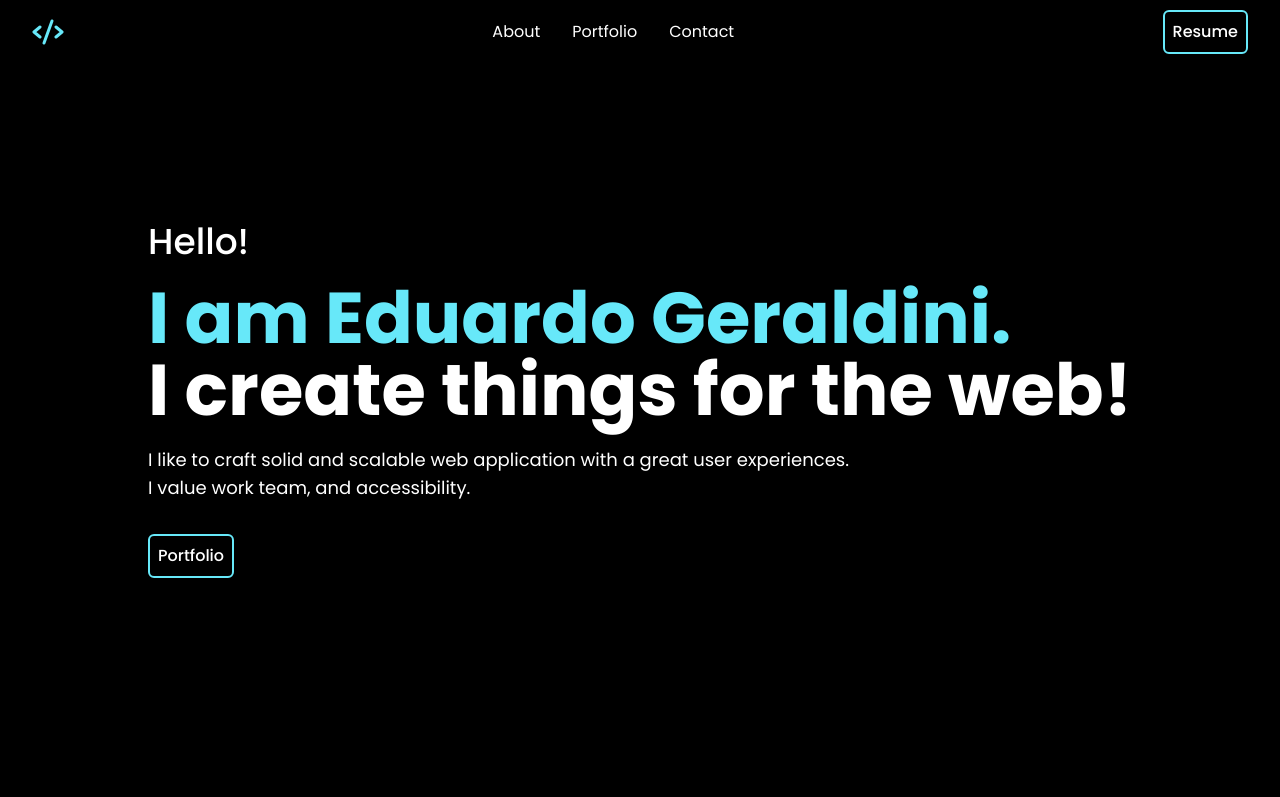
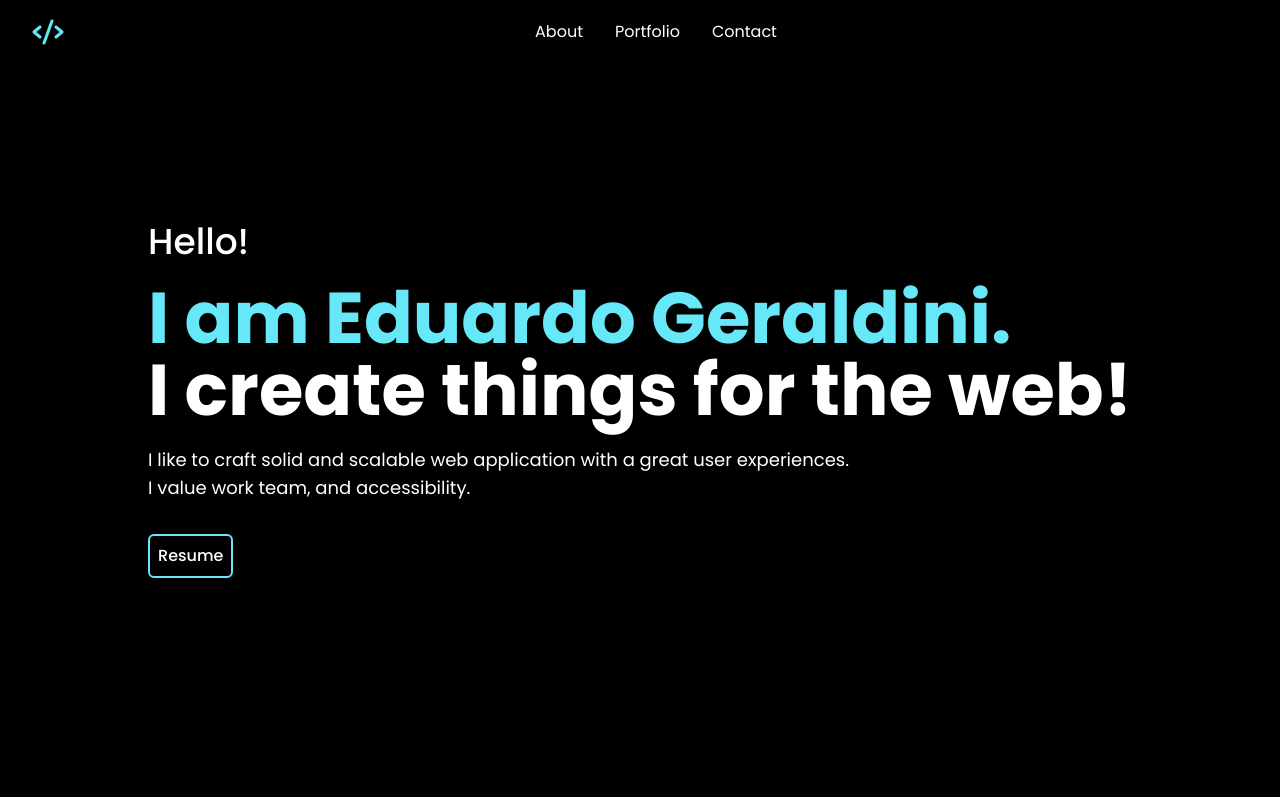
Before and after one commit to eduardogeraldini/portfolio, a React (Vite) app: page / in a window 1280 px wide. Shown: the top 797 px of the page. Built offline with nearby package versions, Linux system fonts and the light colour scheme.

Commit message:
feat: add button resume

```diff
--- a/src/components/Menu.tsx
+++ b/src/components/Menu.tsx
@@ -81,9 +81,7 @@ export function Menu() {
             </div>
           </div>}
 
-        <a className="sm:hidden" href="https://drive.google.com/file/d/1ggJa-l6tymp3Bob9eBwMtvLIOmfDNH3c/view?usp=sharing" target="_blank">
-          <Button title="Resume" />
-        </a>
+        <div></div>
 
         <button
           onClick={handleMenuClick}
--- a/src/components/sections/Home/index.tsx
+++ b/src/components/sections/Home/index.tsx
@@ -8,14 +8,15 @@ export function Home() {
         <h1 className="text-7xl font-bold text-cyan-300 lg:text-6xl md:text-5xl sm:text-4xl">I am Eduardo Geraldini.</h1>
         <h1 className="text-7xl font-bold lg:text-6xl md:text-5xl sm:text-4xl">I create things for the web!</h1>
 
-        <div className="mt-5 text-lg lg:text-sm ">
+        <div className="mt-5 mb-8 text-lg lg:text-sm ">
           <p>I like to craft solid and scalable web application with a great user experiences.</p>
           <p>I value work team, and accessibility.</p>
         </div>
 
-        <div className="mt-8">
-          <Button title="Portfolio" />
-        </div>
+        <a href="https://drive.google.com/file/d/1ggJa-l6tymp3Bob9eBwMtvLIOmfDNH3c/view?usp=sharing" target="_blank">
+          <Button title="Resume" />
+        </a>
+
       </div>
     </div>
   );
```
